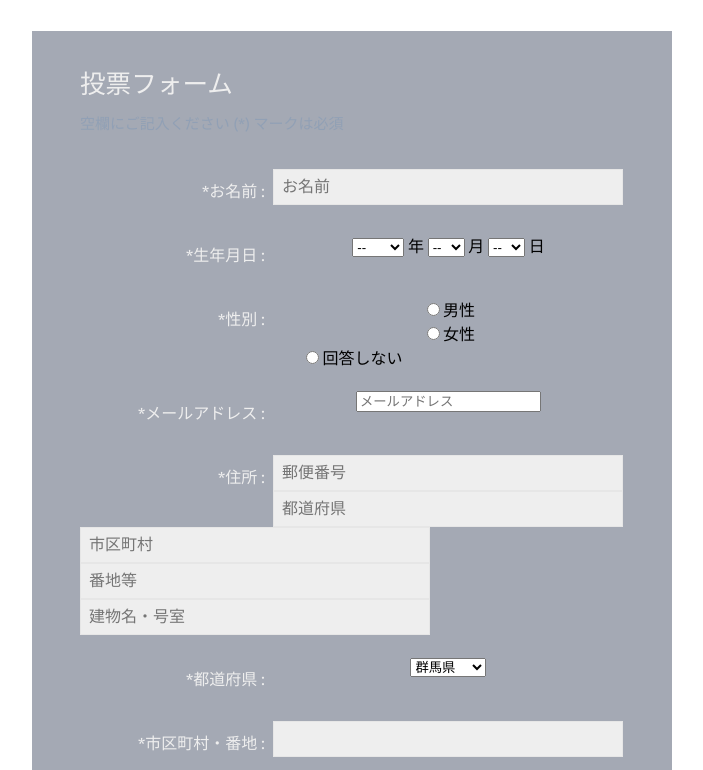
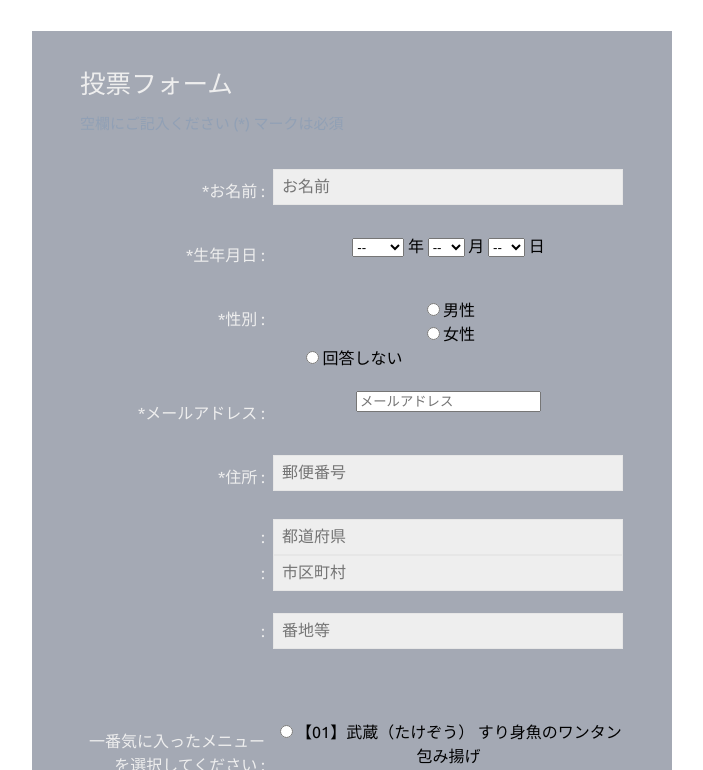
Before and after one commit to gitemo/tatech, a plain HTML site: page index.html in a window 1280 px wide. Shown: the part 162-932 px from the top of the page, without its empty margins (288-991 px from the left). Drawn offline with Linux system fonts and the light colour scheme.

Commit message:
Remove select todouhukenn

```diff
--- a/index.html
+++ b/index.html
@@ -239,76 +239,23 @@ License URL: http://creativecommons.org/licenses/by/3.0/
 							  <ul>
 								 <li class="text-info">*住所 :</li>
 								 <li><input type="text" name="postal-code" autocomplete="postal-code" placeholder="郵便番号" required></li>
-								 <li><input type="text" name="address-level1" autocomplete="address-level1" placeholder="都道府県"　required></li>
-								 <li><input type="text" name="address-level2" autocomplete="address-level2" placeholder="市区町村" required></li>
-								 <li><input type="text" name="address-line1" autocomplete="address-line1" placeholder="番地等" required></li>
-								 <li><input type="text" name="address-line2" autocomplete="address-line2" placeholder="建物名・号室"></li>
 								 <div class="clear"></div>
 							  </ul>
 
 							   <ul>
-								 <li class="text-info">*都道府県 :</li>
-								 <li><select name="addr-1" required>
-									 <option value="hokkaido">北海道</option>
-									 <option value="aomori">青森県</option>
-									 <option value="iwate">岩手県</option>
-									 <option value="miyagi">宮城県</option>
-									 <option value="akita">秋田県</option>
-									 <option value="yamagata">山形県</option>
-									 <option value="hukushima">福島県</option>
-									 <option value="ibaraki">茨城県</option>
-									 <option value="tochigi">栃木県</option>
-									 <option value="gunma" selected>群馬県</option>
-									 <option value="saitama">埼玉県</option>
-									 <option value="chiba">千葉県</option>
-									 <option value="tokyo">東京都</option>
-									 <option value="kanagawa">神奈川県</option>
-									 <option value="niigata">新潟県</option>
-									 <option value="toyama">富山県</option>
-									 <option value="ishikawa">石川県</option>
-									 <option value="hukui">福井県</option>
-									 <option value="yamanashi">山梨県</option>
-									 <option value="nagano">長野県</option>
-									 <option value="gihu">岐阜県</option>
-									 <option value="sizuoka">静岡県</option>
-									 <option value="aichi">愛知県</option>
-									 <option value="mie">三重県</option>
-									 <option value="shiga">滋賀県</option>
-									 <option value="kyoto">京都府</option>
-									 <option value="osaka">大阪府</option>
-									 <option value="hyogo">兵庫県</option>
-									 <option value="nara">奈良県</option>
-									 <option value="wakayama">和歌山県</option>
-									 <option value="tottori">鳥取県</option>
-									 <option value="shimane">島根県</option>
-									 <option value="okayama">岡山県</option>
-									 <option value="hiroshima">広島県</option>
-									 <option value="yamaguchi">山口県</option>
-									 <option value="tokushima">徳島県</option>
-									 <option value="kagawa">香川県</option>
-									 <option value="ehime">愛媛県</option>
-									 <option value="kochi">高知県</option>
-									 <option value="hukuoka">福岡県</option>
-									 <option value="saga">佐賀県</option>
-									 <option value="nagasaki">長崎県</option>
-									 <option value="kumamoto">熊本県</option>
-									 <option value="oita">大分県</option>
-									 <option value="miyazaki">宮崎県</option>
-									 <option value="kagoshima">鹿児島県</option>
-									 <option value="okinawa">沖縄県</option>
-								 </select></li>
+								 <li class="text-info">:</li>
+								 <li><input type="text" name="address-level1" autocomplete="address-level1" placeholder="都道府県"　required></li>
+							  </ul>
+
+							  <ul>
+								 <li class="text-info">:</li>
+								 <li><input type="text" name="address-level2" autocomplete="address-level2" placeholder="市区町村" required></li>
 								 <div class="clear"></div>
 							  </ul>
 
 							  <ul>
-								 <li class="text-info">*市区町村・番地 :</li>
-								 <li><input type="text" name="municipality" required></li>
-								 <div class="clear"></div>
-							  </ul>
-
-							  <ul>
-								<li class="text-info">建物名・号室 :</li>
-								<li><input type="text" name="building_name"></li>
+								<li class="text-info">:</li>
+								<li><input type="text" name="address-line1" autocomplete="address-line1" placeholder="番地等" required></li>
 								<div class="clear"></div>
 							　</ul>
 
```
